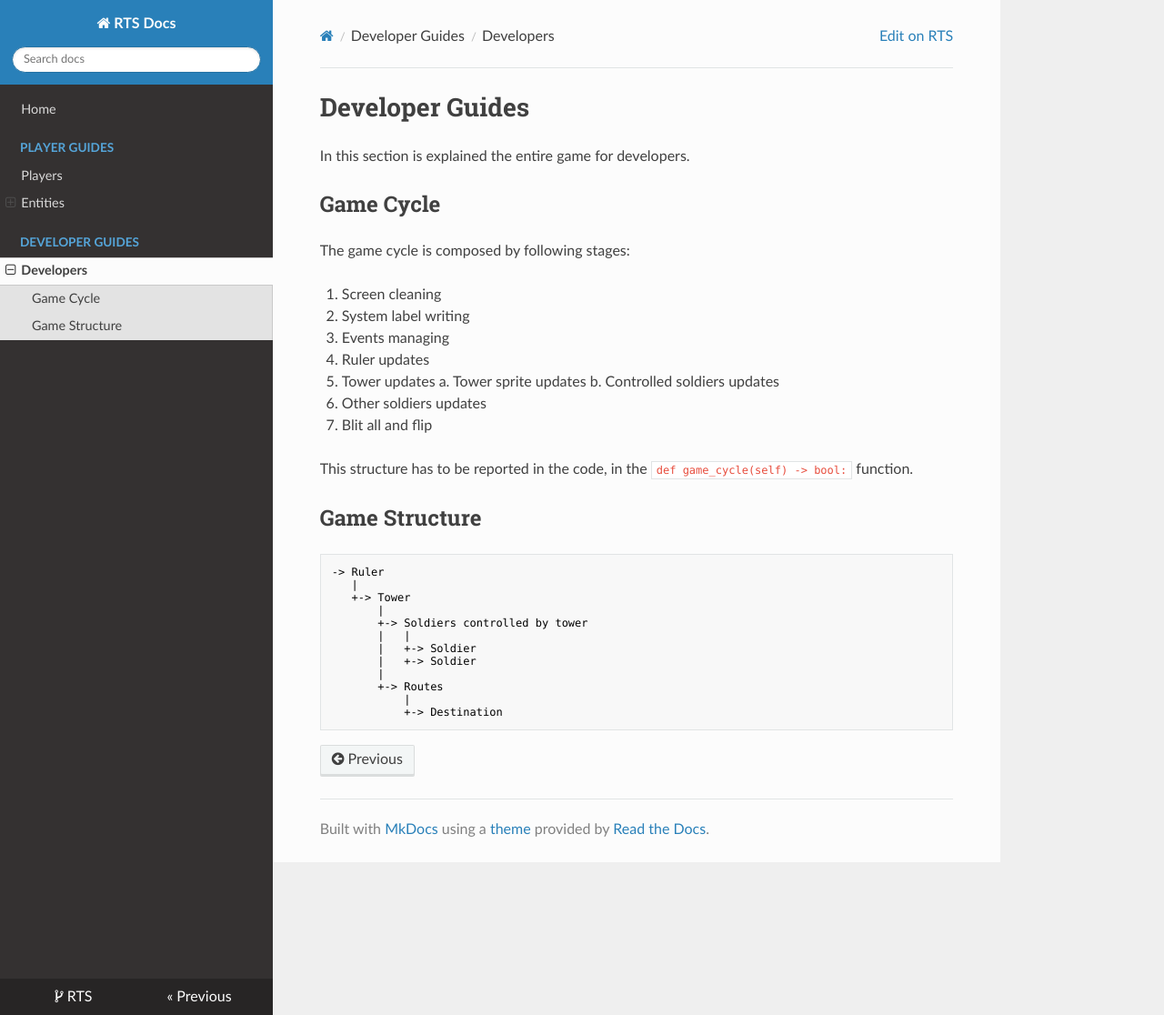
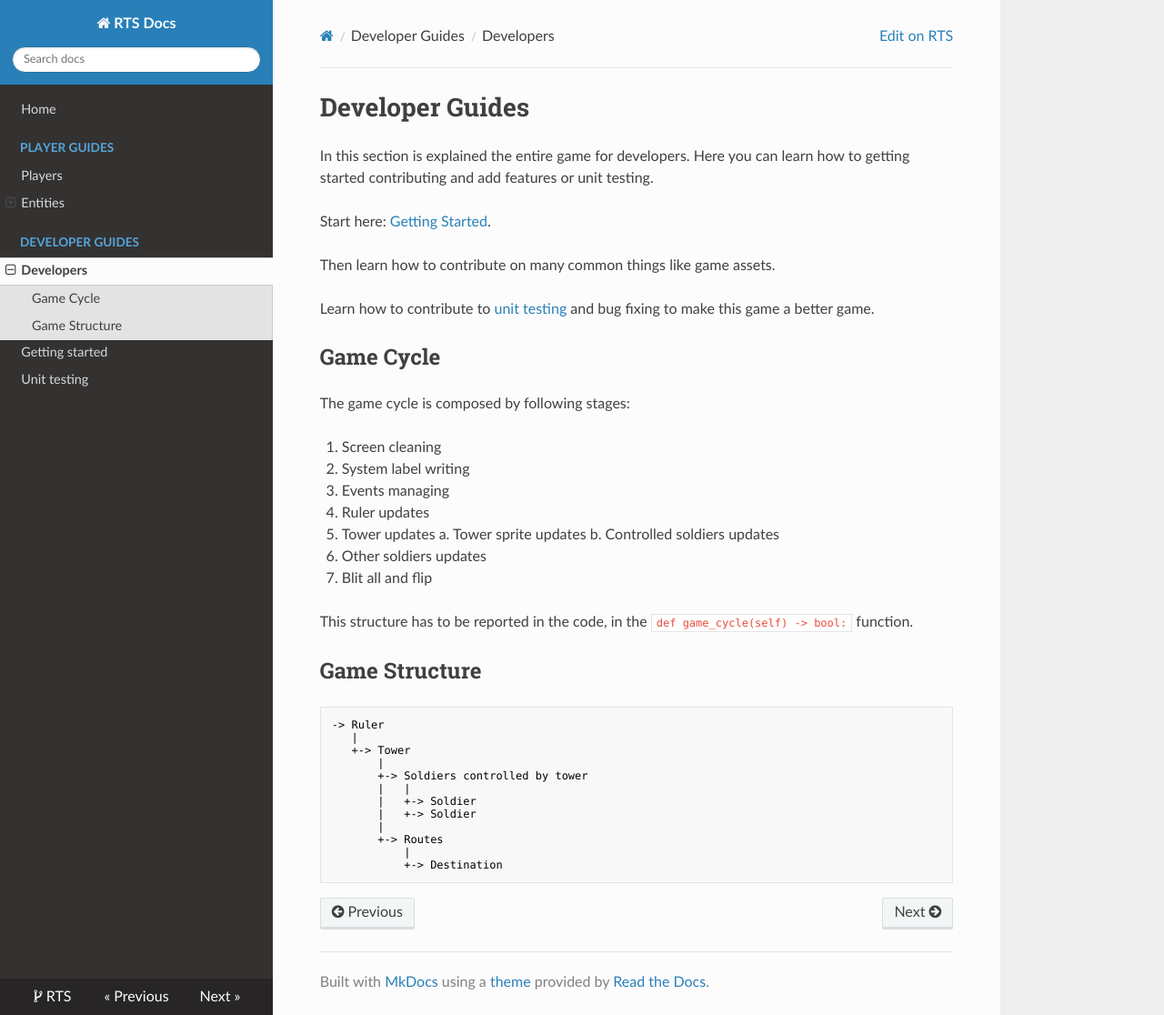
Before and after one commit to Daniele-Tentoni/rts, an MkDocs documentation site: the page built from docs/developers/index.md, in a window 1280 px wide and 1116 px high. Shown: the whole window at 91% size. Built offline with MkDocs 1.6.1, drawn with Linux system fonts in a browser that asks for light colours; nearby versions of some CDN libraries.

Commit message:
doc(developer): getting started for developers

```diff
--- a/docs/developers/index.md
+++ b/docs/developers/index.md
@@ -1,6 +1,12 @@
 # Developer Guides
 
-In this section is explained the entire game for developers.
+In this section is explained the entire game for developers. Here you can learn how to getting started contributing and add features or unit testing.
+
+Start here: [Getting Started](getting_started.md).
+
+Then learn how to contribute on many common things like game assets.
+
+Learn how to contribute to [unit testing](unit_testing.md) and bug fixing to make this game a better game.
 
 ## Game Cycle
 
--- a/mkdocs.yml
+++ b/mkdocs.yml
@@ -17,5 +17,7 @@ nav:
           - "Tower": "players/entities/tower.md"
   - "Developer Guides":
       - "Developers": "developers/index.md"
+      - "Getting started": "developers/getting_started.md"
+      - "Unit testing": "developers/unit_testing.md"
 
 theme: readthedocs
```
Also changed, not shown: README.md (+5 -72 lines), docs/developers/getting_started.md (added, +44 -0 lines), docs/developers/unit_testing.md (added, +41 -0 lines), docs/index.md (+1 -1 lines), docs/developers/constants.py (deleted).
